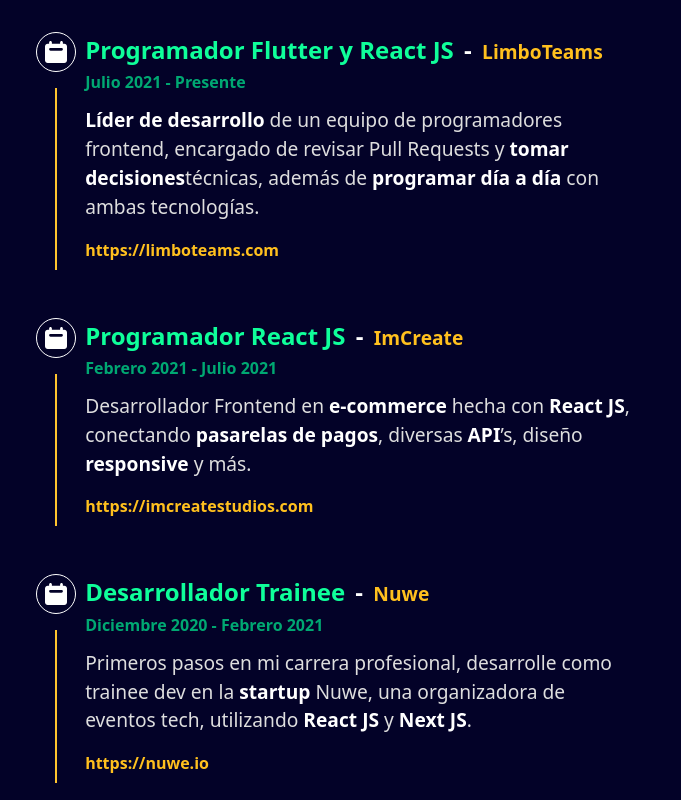
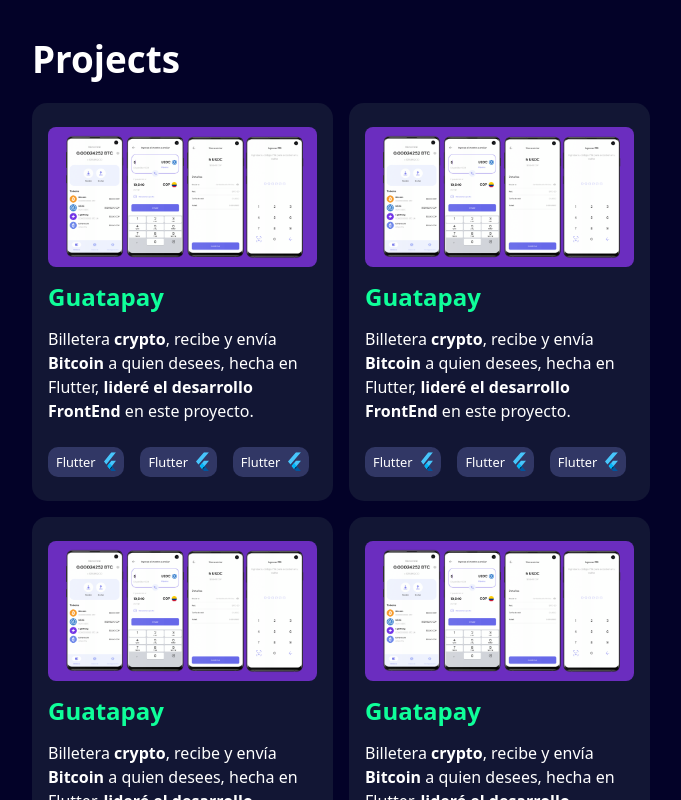
Before and after one commit to Martin-Fenocchio/Portfolio, a React (Vite) app: page / in a window 1280 px wide. Shown: the part 840-1640 px from the top of the page, without its empty margins (331-1012 px from the left). Built offline with nearby package versions, Linux system fonts and the light colour scheme.

Commit message:
feat: add project's section

```diff
--- /dev/null
+++ b/src/assets/styles/projects.scss
@@ -0,0 +1,59 @@
+@import "./variables.scss";
+
+.project-section {
+  padding-left: 3rem;
+  color: white;
+
+  h2 {
+    font-size: 2.3rem;
+    font-weight: bold;
+    margin-bottom: 1rem;
+  }
+
+  .grid {
+    display: grid;
+    grid-template-columns: 50% 50%;
+    grid-column-gap: 16px;
+    grid-row-gap: 16px;
+  }
+
+  .project-item {
+    border-radius: 15px;
+    background-color: $blue;
+    display: flex;
+    flex-direction: column;
+    align-items: flex-start;
+    padding: 1.5rem 1rem;
+
+    > img {
+      border-radius: 8px;
+    }
+
+    h3 {
+      color: $green;
+      font-weight: 600;
+      margin: 1.5vh 0;
+      font-size: 1.5rem;
+    }
+
+    footer {
+      display: flex;
+      flex-wrap: wrap;
+      gap: 1rem;
+      margin-top: 1.5rem;
+
+      .tag-item {
+        background-color: #313765;
+        border-radius: 10px;
+        display: flex;
+        align-items: center;
+        padding: 0.3rem 0.5rem;
+        font-size: 0.8rem;
+        > img {
+          margin-left: 0.5rem;
+          width: 0.8rem;
+        }
+      }
+    }
+  }
+}
--- /dev/null
+++ b/src/components/home/projects/project-item.tsx
@@ -0,0 +1,29 @@
+import React from "react";
+import TagItem, { ITag } from "./tag-item";
+
+interface ProjectItemProps {
+  title: string;
+  image: string;
+  url: string;
+  tags: ITag[];
+  description: React.ReactNode;
+}
+
+function ProjectItem(props: ProjectItemProps) {
+  return (
+    <article className="project-item">
+      <img src={props.image} alt={props.title} />
+
+      <h3>{props.title}</h3>
+      {props.description}
+
+      <footer>
+        {props.tags.map((tag) => (
+          <TagItem {...tag} />
+        ))}
+      </footer>
+    </article>
+  );
+}
+
+export default ProjectItem;
--- /dev/null
+++ b/src/components/home/projects/projects-section.tsx
@@ -0,0 +1,121 @@
+import "../../../assets/styles/projects.scss";
+import ProjectItem from "./project-item";
+import GuatapayPicture from "../../../assets/pictures/projects/guatapay-vision.webp";
+import FlutterIcon from "../../../assets/icons/flutter.svg";
+
+function ProjectsSection() {
+  return (
+    <section className="bg-background project-section pt-[9vh] max-w-content m-auto">
+      <h2>Projects</h2>
+
+      <div className="grid">
+        <ProjectItem
+          image={GuatapayPicture}
+          url=""
+          title="Guatapay"
+          tags={[
+            {
+              text: "Flutter",
+              image: FlutterIcon,
+            },
+            {
+              text: "Flutter",
+              image: FlutterIcon,
+            },
+            {
+              text: "Flutter",
+              image: FlutterIcon,
+            },
+          ]}
+          description={
+            <p>
+              Billetera <strong>crypto</strong>, recibe y envía{" "}
+              <strong>Bitcoin</strong> a quien desees, hecha en Flutter,{" "}
+              <strong>lideré el desarrollo FrontEnd</strong> en este proyecto.
+            </p>
+          }
+        />
+        <ProjectItem
+          image={GuatapayPicture}
+          url=""
+          title="Guatapay"
+          tags={[
+            {
+              text: "Flutter",
+              image: FlutterIcon,
+            },
+            {
+              text: "Flutter",
+              image: FlutterIcon,
+            },
+            {
+              text: "Flutter",
+              image: FlutterIcon,
+            },
+          ]}
+          description={
+            <p>
+              Billetera <strong>crypto</strong>, recibe y envía{" "}
+              <strong>Bitcoin</strong> a quien desees, hecha en Flutter,{" "}
+              <strong>lideré el desarrollo FrontEnd</strong> en este proyecto.
+            </p>
+          }
+        />
+        <ProjectItem
+          image={GuatapayPicture}
+          url=""
+          title="Guatapay"
+          tags={[
+            {
+              text: "Flutter",
+              image: FlutterIcon,
+            },
+            {
+              text: "Flutter",
+              image: FlutterIcon,
+            },
+            {
+              text: "Flutter",
+              image: FlutterIcon,
+            },
+          ]}
+          description={
+            <p>
+              Billetera <strong>crypto</strong>, recibe y envía{" "}
+              <strong>Bitcoin</strong> a quien desees, hecha en Flutter,{" "}
+              <strong>lideré el desarrollo FrontEnd</strong> en este proyecto.
+            </p>
+          }
+        />
+        <ProjectItem
+          image={GuatapayPicture}
+          url=""
+          title="Guatapay"
+          tags={[
+            {
+              text: "Flutter",
+              image: FlutterIcon,
+            },
+            {
+              text: "Flutter",
+              image: FlutterIcon,
+            },
+            {
+              text: "Flutter",
+              image: FlutterIcon,
+            },
+          ]}
+          description={
+            <p>
+              Billetera <strong>crypto</strong>, recibe y envía{" "}
+              <strong>Bitcoin</strong> a quien desees, hecha en Flutter,{" "}
+              <strong>lideré el desarrollo FrontEnd</strong> en este proyecto.
+            </p>
+          }
+        />
+      </div>
+    </section>
+  );
+}
+
+export default ProjectsSection;
--- /dev/null
+++ b/src/components/home/projects/tag-item.tsx
@@ -0,0 +1,14 @@
+export interface ITag {
+  text: string;
+  image: string;
+}
+
+function TagItem(props: ITag) {
+  return (
+    <p className="tag-item">
+      {props.text} <img src={props.image} alt={props.text} />
+    </p>
+  );
+}
+
+export default TagItem;
--- a/src/screens/home/home-screen.tsx
+++ b/src/screens/home/home-screen.tsx
@@ -3,6 +3,7 @@
 import ExperienciesSection from "../../components/home/experiences/experiencies-section";
 import LibrariesSection from "../../components/home/libraries/libraries-section";
 import Navbar from "../../components/home/navbar/navbar";
+import ProjectsSection from "../../components/home/projects/projects-section";
 
 function HomeScreen() {
   return (
@@ -10,6 +11,7 @@
       <div className="line" />
       <Navbar />
       <AboutMeSection />
+      <ProjectsSection />
       <ExperienciesSection />
       <LibrariesSection />
       <BlogsSection />
```
Also changed, not shown: src/assets/icons/flutter.svg (added), src/assets/pictures/projects/guatapay-vision.webp (added).
